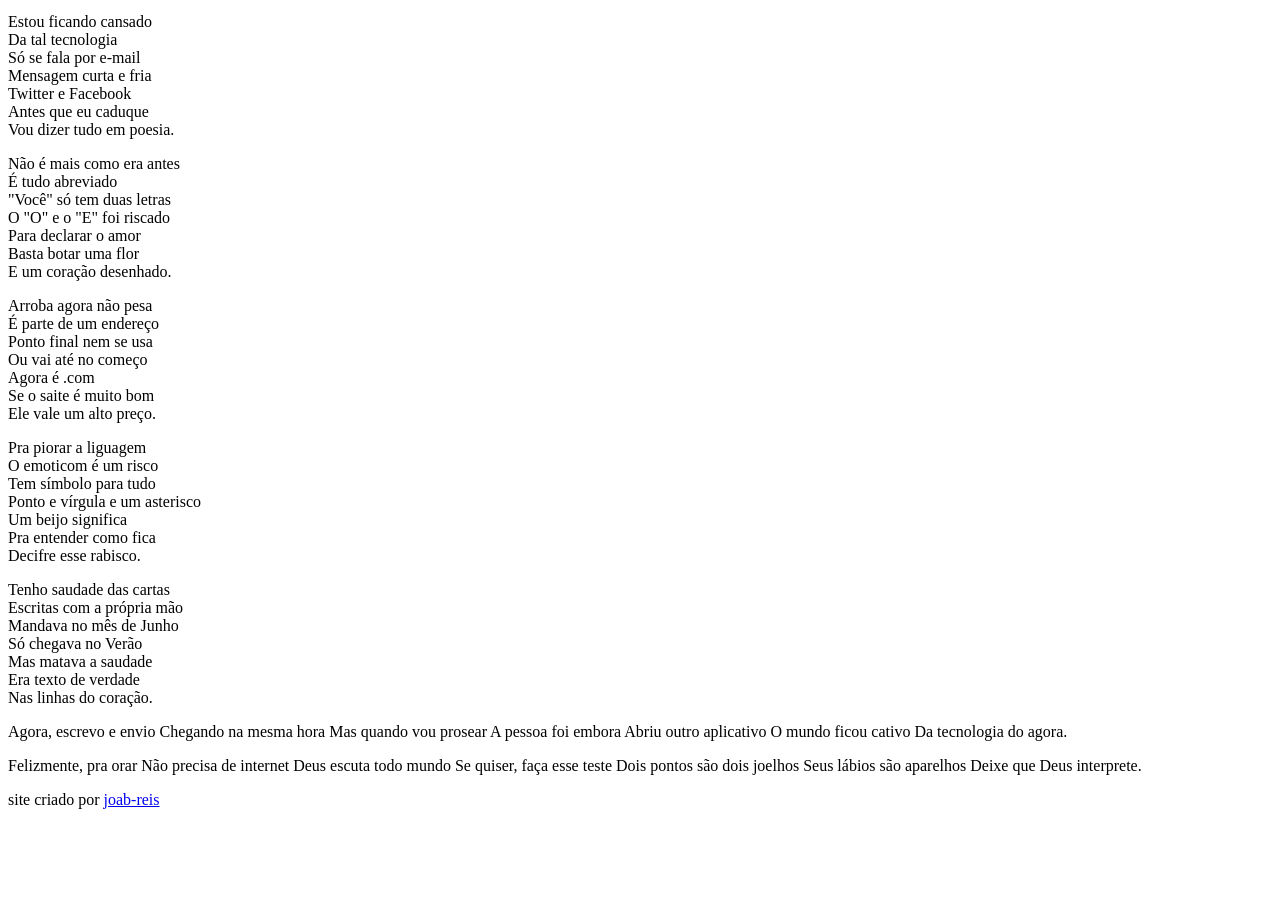
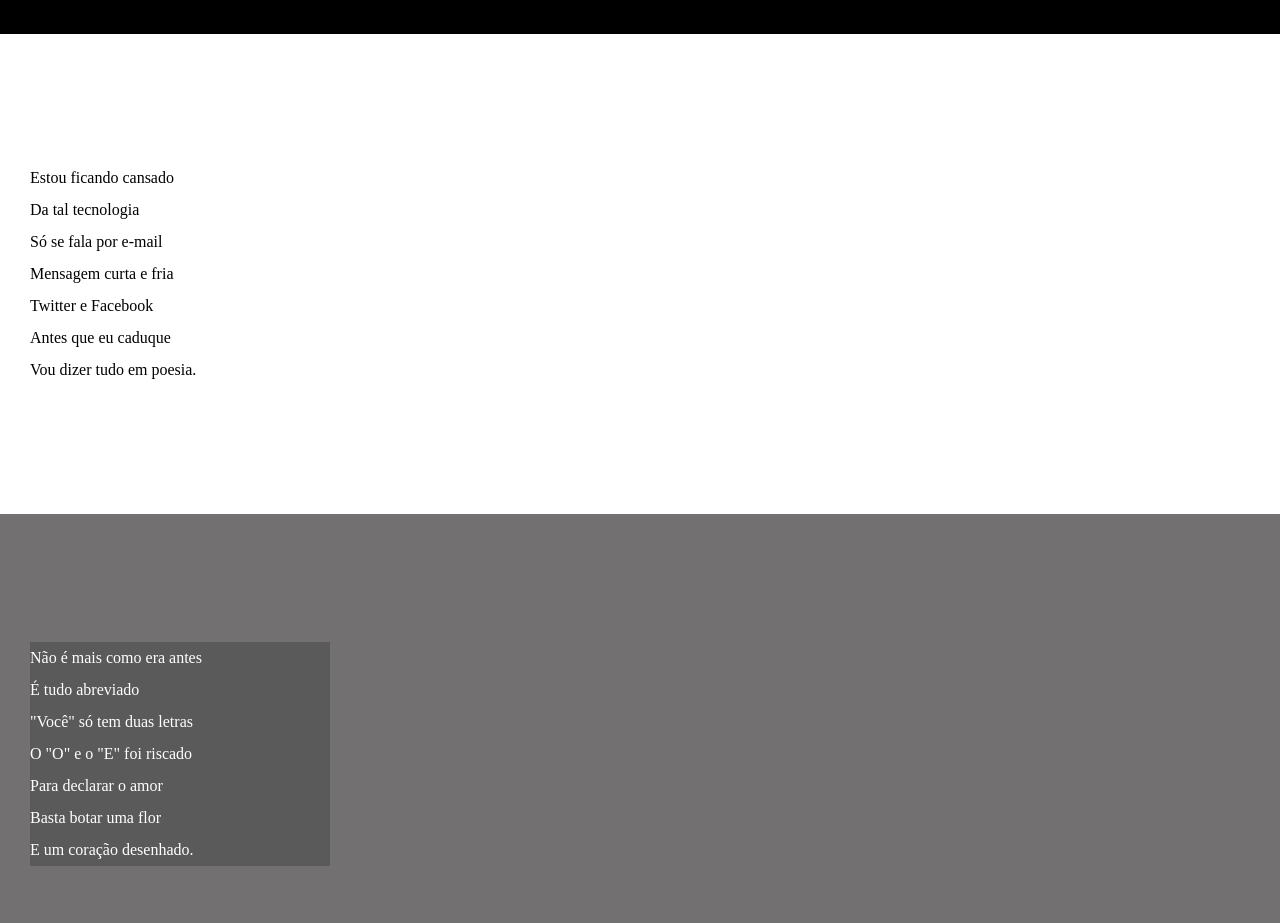
Before and after one commit to joab-reis/segundo-projeto, a plain HTML site: page index.html in a window 1280 px wide. Shown: the part 101-1024 px from the top of the page. Before the commit the page ends 926 px from the top, so only its background shows below. Drawn offline with Linux system fonts and the light colour scheme.

Commit message:
atualizaçao

```diff
--- /dev/null
+++ b/estilo/style.css
@@ -0,0 +1,54 @@
+@import "UTF-8";
+
+* {
+    margin: 0px;
+    padding: 0px;
+}
+
+body {
+    min-height: 100vh;
+    background-color: rgb(129, 129, 129);
+}
+header {
+    background-color: black;
+    text-align: center;
+}
+header a , footer a {
+    font-weight: bolder;
+    text-decoration: none;
+    color: white;
+}
+header a:hover , footer a:hover {
+    text-decoration: underline;
+}
+header h1 {
+    color: white;
+    padding-top: 40px;
+}
+header p {
+    color: white;
+    padding-bottom: 40px;
+}
+section {
+    padding-top: 10%;
+    padding-bottom: 10%;
+    padding-left: 30px;
+    line-height: 2em;
+}
+section.image > p {
+    background-color: rgba(12, 12, 12, 0.221);
+    width: 300px;
+}
+section.normal {
+    background-color: white;
+    color: black;
+}
+section.image {
+    background-color: rgb(114, 112, 112);
+    color: white;
+}
+footer {
+    background-color: black;
+    text-align: center;
+    padding: 20px;
+}
--- a/index.html
+++ b/index.html
@@ -5,6 +5,7 @@
         <meta http-equiv="X-UA-Compatible" content="IE=edge">
         <meta name="viewport" content="width=device-width, initial-scale=1.0">
         <title>projeto cordel</title>
+        <link rel="stylesheet" href="estilo/style.css">
     </head>
     <body>
         <header>
@@ -14,7 +15,7 @@
             </p>
         </header>
 
-        <section>
+        <section class="normal">
             <p>
                 Estou ficando cansado <br>
                 Da tal tecnologia <br>
@@ -26,7 +27,7 @@
             </p>
         </section>
 
-        <section>
+        <section class="image">
             <p>
                 Não é mais como era antes <br>
                 É tudo abreviado <br>
@@ -38,7 +39,7 @@
             </p>
         </section>
 
-        <section>
+        <section class="normal">
             <p>
                 Arroba agora não pesa <br>
                 É parte de um endereço <br>
@@ -59,7 +60,7 @@
             </p>
         </section>
 
-        <section>
+        <section class="image">
             <p>
                 Tenho saudade das cartas <br>
                 Escritas com a própria mão <br>
@@ -71,23 +72,23 @@
             </p>
         </section>
 
-        <section>
+        <section class="normal">
             <p>
-                Agora, escrevo e envio
-                Chegando na mesma hora
-                Mas quando vou prosear
-                A pessoa foi embora
-                Abriu outro aplicativo
-                O mundo ficou cativo
+                Agora, escrevo e envio <br>
+                Chegando na mesma hora <br>
+                Mas quando vou prosear <br>
+                A pessoa foi embora <br>
+                Abriu outro aplicativo <br>
+                O mundo ficou cativo <br>
                 Da tecnologia do agora.
             </p>
             <p>
-                Felizmente, pra orar
-                Não precisa de internet
-                Deus escuta todo mundo
-                Se quiser, faça esse teste
-                Dois pontos são dois joelhos
-                Seus lábios são aparelhos
+                Felizmente, pra orar <br>
+                Não precisa de internet <br>
+                Deus escuta todo mundo <br>
+                Se quiser, faça esse teste <br>
+                Dois pontos são dois joelhos <br>
+                Seus lábios são aparelhos <br>
                 Deixe que Deus interprete.
             </p>
         </section>
```
